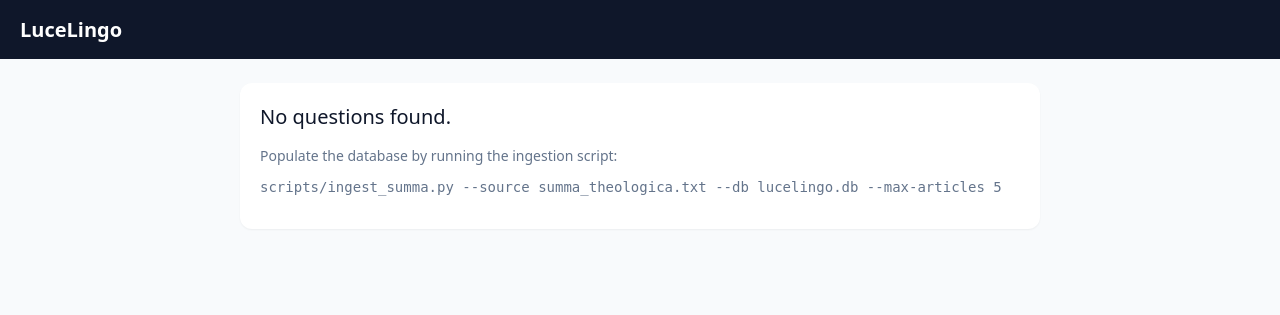
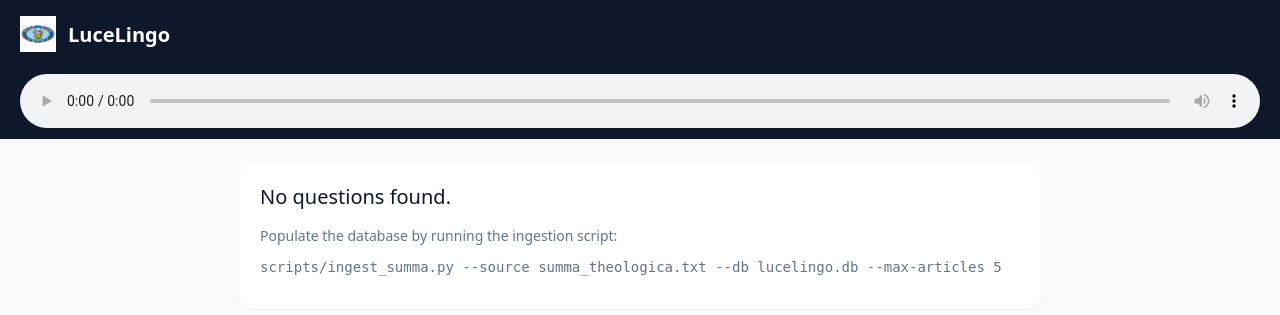
Before and after one commit to AtticusKuhn/lucelingo, a Django app: page / in a window 1280 px wide. Shown: the top 315 px of the page. Run offline with Django 4.2, Linux system fonts and the light colour scheme; data that the repository does not hold is empty; some libraries are stand-ins or nearby versions.

Commit message:
Add logo in header and looping audio player; include static assets

```diff
--- a/quiz/templates/quiz/base.html
+++ b/quiz/templates/quiz/base.html
@@ -8,6 +8,7 @@
     <style>
       body { font-family: system-ui, -apple-system, Segoe UI, Roboto, Helvetica, Arial, sans-serif; margin: 0; padding: 0; background: #f8fafc; color: #0f172a; }
       header { background: #0f172a; color: #fff; padding: 16px 20px; }
+      header .brand { display: flex; align-items: center; gap: 12px; }
       header h1 { margin: 0; font-size: 20px; }
       main { max-width: 760px; margin: 24px auto; background: #fff; padding: 20px; border-radius: 12px; box-shadow: 0 1px 2px rgba(0,0,0,0.05); }
       .question { font-size: 20px; margin-bottom: 16px; }
@@ -18,12 +19,21 @@
       .footer { margin-top: 16px; }
       .pill { display: inline-block; padding: 6px 10px; border-radius: 999px; border: 1px solid #cbd5e1; background: #f8fafc; font-size: 12px; color: #334155; }
       .feedback { border: 1px solid #cbd5e1; background: #f8fafc; padding: 12px; border-radius: 10px; }
+      .audio-bar { background: #0f172a; color: #fff; padding: 6px 20px; }
+      .audio-bar audio { width: 100%; }
     </style>
   </head>
   <body>
+    {% load static %}
     <header>
-      <h1>LuceLingo</h1>
+      <div class="brand">
+        <img src="{% static 'lucelingo_seal_logo.png' %}" alt="LuceLingo logo" height="36" width="36" />
+        <h1>LuceLingo</h1>
+      </div>
     </header>
+    <div class="audio-bar">
+      <audio src="{% static 'luce_song.mp3' %}" autoplay loop controls playsinline></audio>
+    </div>
     <main>
       {% block content %}{% endblock %}
     </main>
```
Also changed, not shown: static/lucelingo_seal_logo.png (added), 1 other file.
